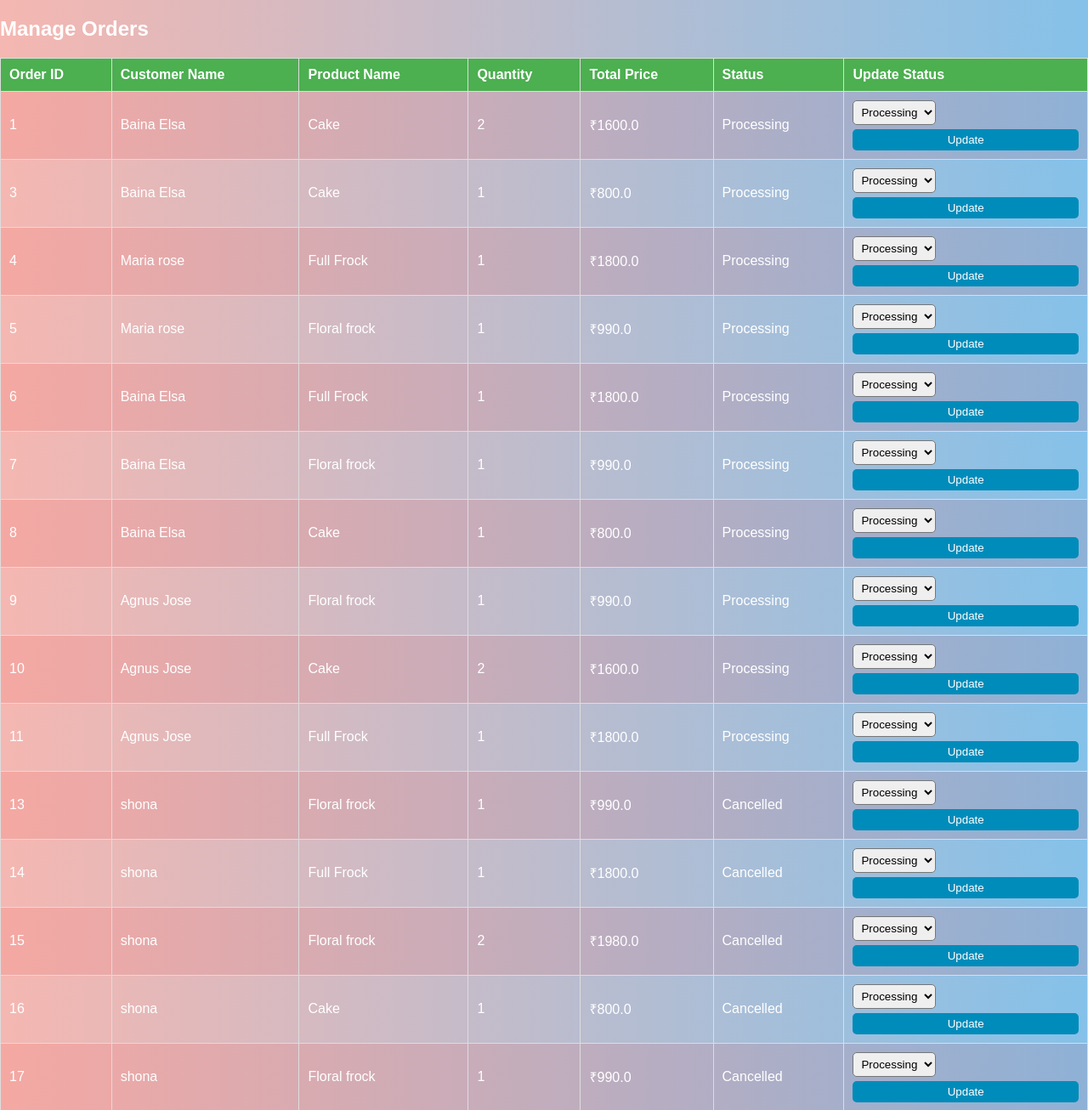
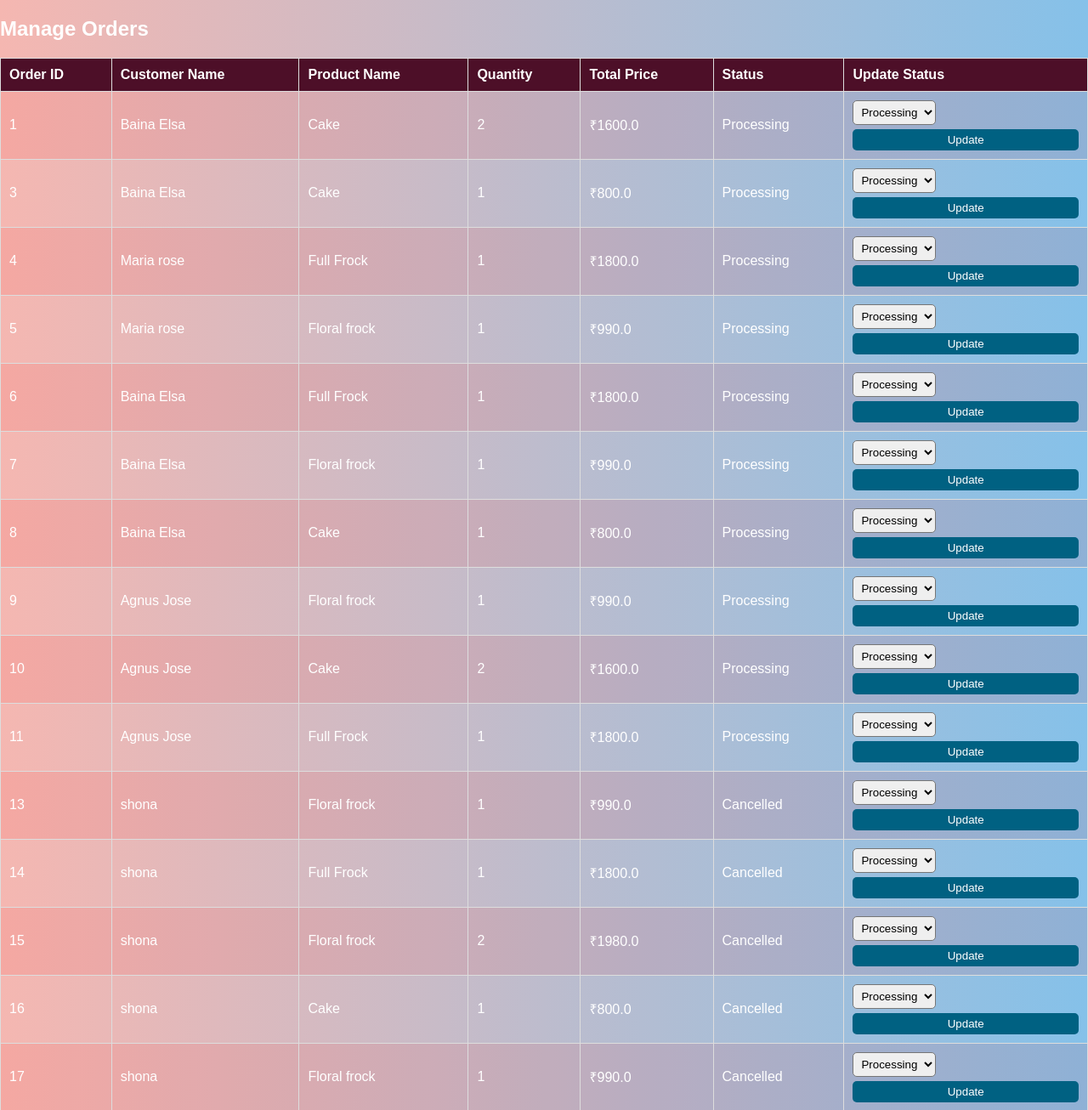
Before and after one commit to agnusjose/CraftConnect, a Flask app: page /manage_orders in a window 1280 px wide. Shown: the part 77-1383 px from the top of the page at 85% size. Run offline with Flask 3, Linux system fonts and the light colour scheme; a user stored in the database is signed in; data comes from the database, SQL or seed files in the repository.

Commit message:
Update manage_orders.html

```diff
--- a/templates/manage_orders.html
+++ b/templates/manage_orders.html
@@ -20,7 +20,7 @@
         }
 
         .order-table th {
-            background-color: #4CAF50;
+            background-color: #4D0F28;
             color: white;
             font-weight: bold;
         }
@@ -30,11 +30,11 @@
         }
 
         .order-table tr:hover {
-            background-color: #0e0b0b;
+            background-color: #f9f9f9;
         }
 
         .update-btn {
-            background-color: #008CBA;
+            background-color: #006182;
             color: white;
             border: none;
             padding: 5px 10px;
@@ -43,7 +43,7 @@
         }
 
         .update-btn:hover {
-            background-color: #005f73;
+            background-color: #015161;
         }
 
         select {
```
